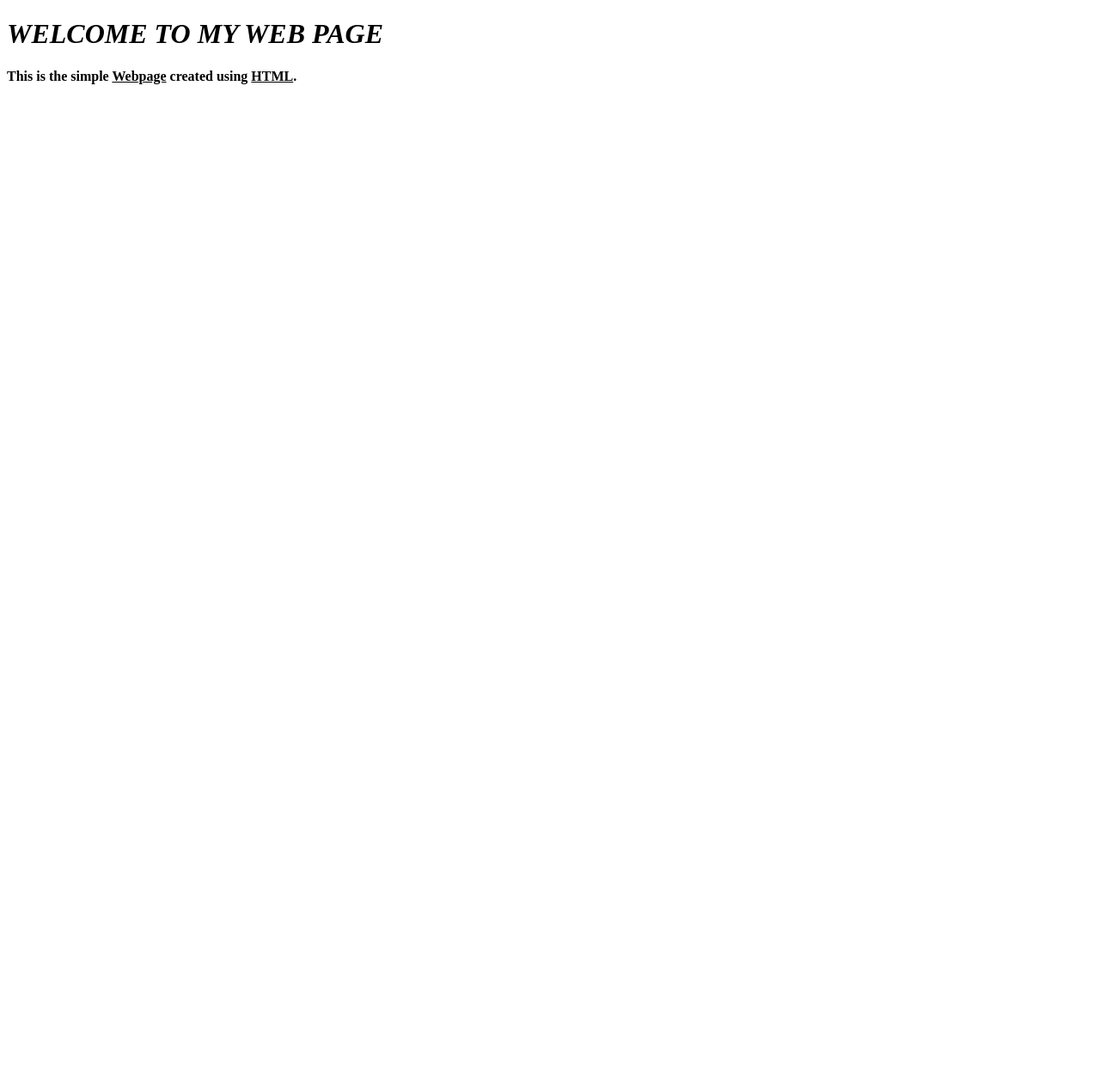
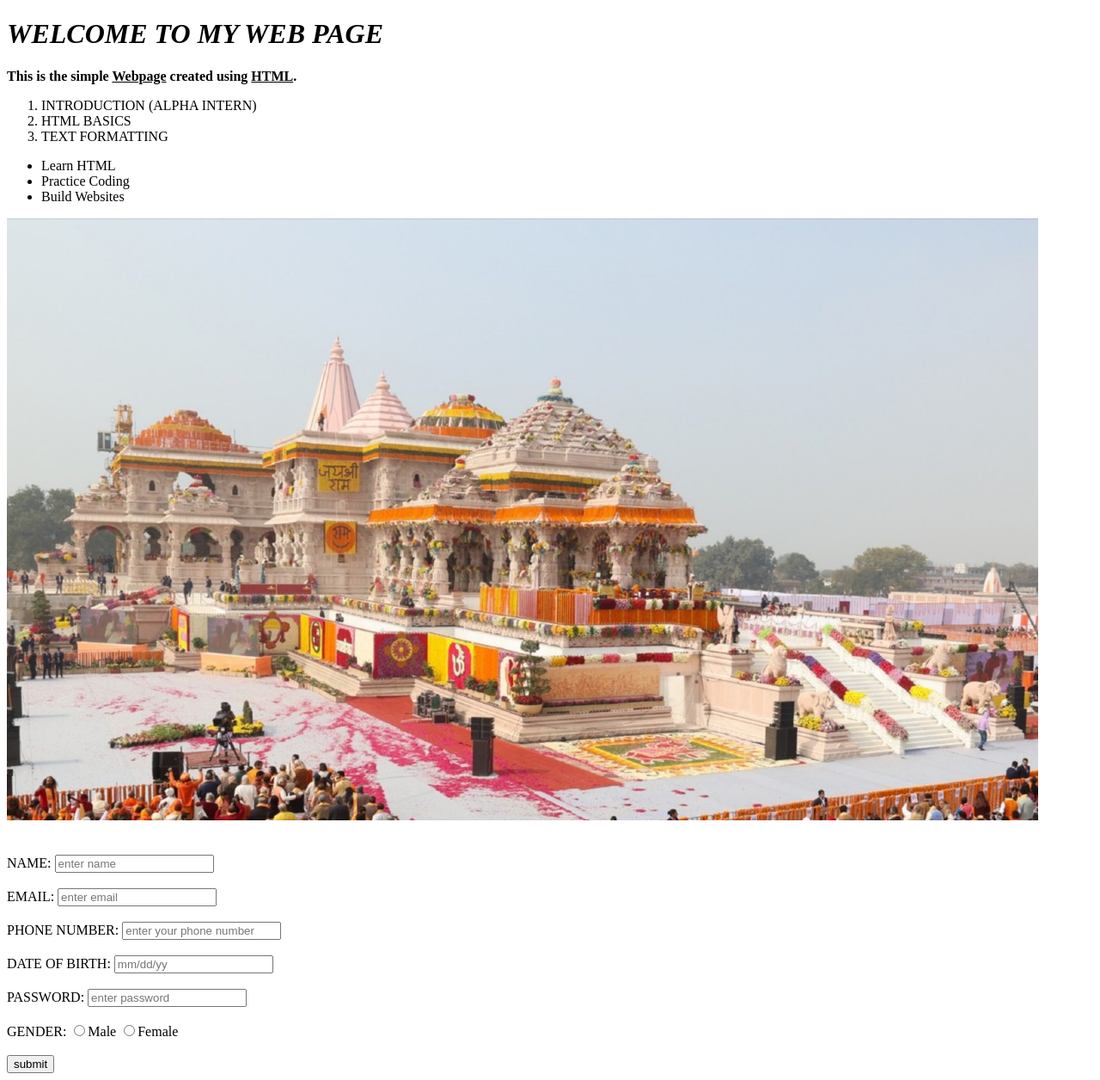
Before and after one commit to sanjana774/Alpha-intern-HTML, a plain HTML site: page index.html in a window 1280 px wide. Shown: the whole page at 86% size. Before the commit the page ends 800 px from the top, so only its background shows below. Drawn offline with Linux system fonts and the light colour scheme.

Commit message:
html code

```diff
--- a/index.html
+++ b/index.html
@@ -4,11 +4,59 @@
     <meta charset="UTF-8">
     <meta name="viewport" content="width=device-width, initial-scale=1.0">
     <title>My first Webpage.</title>
+
 </head>
 <body>
     <h1 ><i>WELCOME TO MY WEB PAGE</i> </h1>
     <p>
-      <b>This is the simple <u>Webpage</u> created using <u>HTML</u>.</b>
+      <b>       This is the simple <u>Webpage</u> created using <u>HTML</u>.</b>
     </p>
+    <ol>
+        <li>INTRODUCTION (ALPHA INTERN)</li>
+        <li>HTML BASICS</li>
+        <li>TEXT FORMATTING</li>
+    </ol>
+    <ul>
+        <li>Learn HTML</li>
+        <li>Practice Coding</li>
+        <li>Build Websites</li>
+    </ul>
+    <img src="ram-mandir-lg.jpg" alt="ram mandir" width="auto" height="auto">
+    <br>
+    <br>
+    <br>
+    <form>
+
+        <label for="name">NAME:</label>
+        <input type="text" id="name" placeholder="enter name">
+        <br>
+        <br>
+        <label for="email">EMAIL:</label>
+        <input type="text"  id="email" placeholder="enter email">
+        <br>
+        <br>
+        <label for="phone number">PHONE NUMBER:</label>
+        <input type="text"  id="phone number" placeholder="enter your phone number">
+        <br>
+        <br>
+        <label for="date of birth">DATE OF BIRTH:</label>
+        <input type="text" placeholder="mm/dd/yy" id="date of birth">
+        <br>
+        <br>
+        <label for="password">PASSWORD:</label>
+        <input type="password" id="password" placeholder="enter password">
+        <br>
+        <br>
+        <label for="gender">GENDER:</label>
+        <input type="radio" name="gender" id="gender" value="male">Male
+        <input type="radio" name="gender" id="gender" value="female">Female
+        <br>
+        <br>
+        <input type="submit" value="submit" >
+
+
+
+
+    </form>
 </body>
 </html>
```
Also changed, not shown: ram-mandir-lg.jpg (added).
